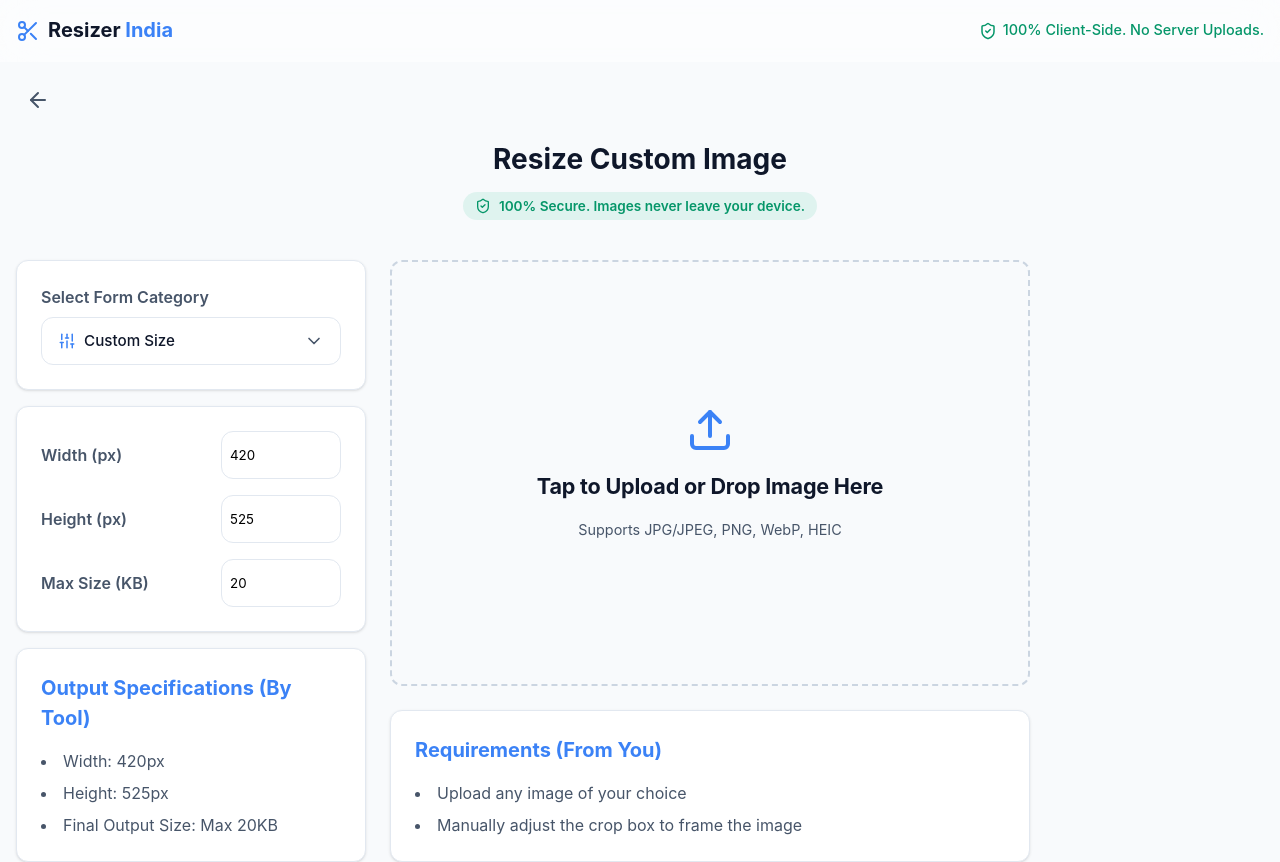
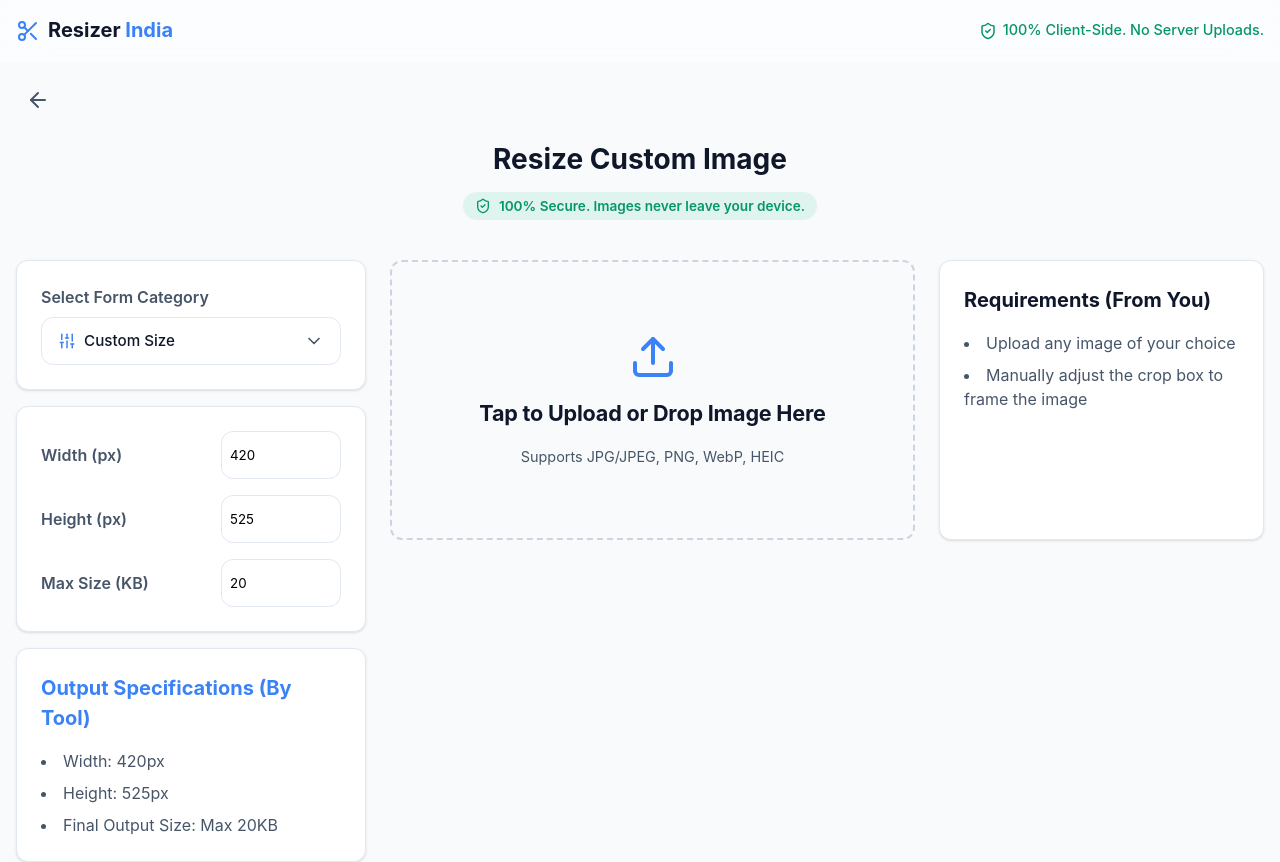
Before and after one commit to TechyNisarg/resizer-india, a React (Vite) app: page /custom-resizer in a window 1280 px wide. Shown: the top 862 px of the page. Built offline with nearby package versions, Linux system fonts and the light colour scheme; a web font is replaced by a local one.

Commit message:
feat: layout Dropzone and Requirements side-by-side on desktop

```diff
--- a/src/pages/Home.tsx
+++ b/src/pages/Home.tsx
@@ -238,15 +238,15 @@ export const Home: React.FC = () => {
           {error && <div className="error-toast">{error}</div>}
         </div>
 
-        <div className="main-content" style={{ display: 'flex', flexDirection: 'column', gap: '1.5rem', height: '100%', maxWidth: '640px', width: '100%', margin: '0' }}>
+        <div className="main-content" style={{ display: 'flex', flexDirection: 'column', gap: '1.5rem', height: '100%', maxWidth: '1100px', width: '100%', margin: '0' }}>
           {!sourceImage ? (
-            <>
-              <div style={{ flex: 1, display: 'flex' }}>
+            <div style={{ display: 'flex', flexWrap: 'wrap', gap: '1.5rem', width: '100%', alignItems: 'stretch' }}>
+              <div style={{ flex: '1 1 500px', minWidth: '280px', maxWidth: '700px' }}>
                 <Dropzone onImageLoad={loadImage} isProcessing={isProcessing} />
               </div>
               {userRequirements.length > 0 && (
-                <div className="card">
-                  <h2 style={{ fontSize: '1.25rem', marginBottom: '1rem', color: 'var(--primary)' }}>Requirements (From You)</h2>
+                <div className="card" style={{ flex: '1 1 300px', minWidth: '280px', maxWidth: '400px' }}>
+                  <h2 style={{ fontSize: '1.25rem', marginBottom: '1rem', color: 'var(--text-primary)' }}>Requirements (From You)</h2>
                   <ul style={{ listStylePosition: 'inside', color: 'var(--text-secondary)', display: 'flex', flexDirection: 'column', gap: '0.5rem' }}>
                     {userRequirements.map((inst, idx) => (
                       <li key={idx}>{inst}</li>
@@ -254,9 +254,9 @@ export const Home: React.FC = () => {
                   </ul>
                 </div>
               )}
-            </>
+            </div>
           ) : downloadObjectURL ? (
-            <div className="card result-view" style={{ textAlign: 'center', padding: '3rem', display: 'flex', flexDirection: 'column', alignItems: 'center', justifyContent: 'center', minHeight: '400px' }}>
+            <div className="card result-view" style={{ maxWidth: '800px', textAlign: 'center', padding: '3rem', display: 'flex', flexDirection: 'column', alignItems: 'center', justifyContent: 'center', minHeight: '400px' }}>
               <h2 style={{ color: '#10b981', fontSize: '2rem', marginBottom: '1rem' }}>Success! 🎉</h2>
               <img src={downloadObjectURL} alt="Resized" style={{ maxWidth: '100%', maxHeight: '40vh', margin: '0 auto 2rem', borderRadius: '8px', border: '1px solid var(--border-color)', boxShadow: '0 8px 32px rgba(0,0,0,0.1)' }} />
 
@@ -279,6 +279,7 @@ export const Home: React.FC = () => {
               </div>
             </div>
           ) : (
+            <div style={{ maxWidth: '800px', width: '100%' }}>
               <ImagePreview
                 imageSrc={sourceObjectURL}
                 crop={crop}
@@ -289,6 +290,7 @@ export const Home: React.FC = () => {
                 onZoomChange={setZoom}
                 onCropComplete={onCropComplete}
               />
+            </div>
           )}
         </div>
       </div>
```
Lines whose indentation alone changed are shown as unchanged.
